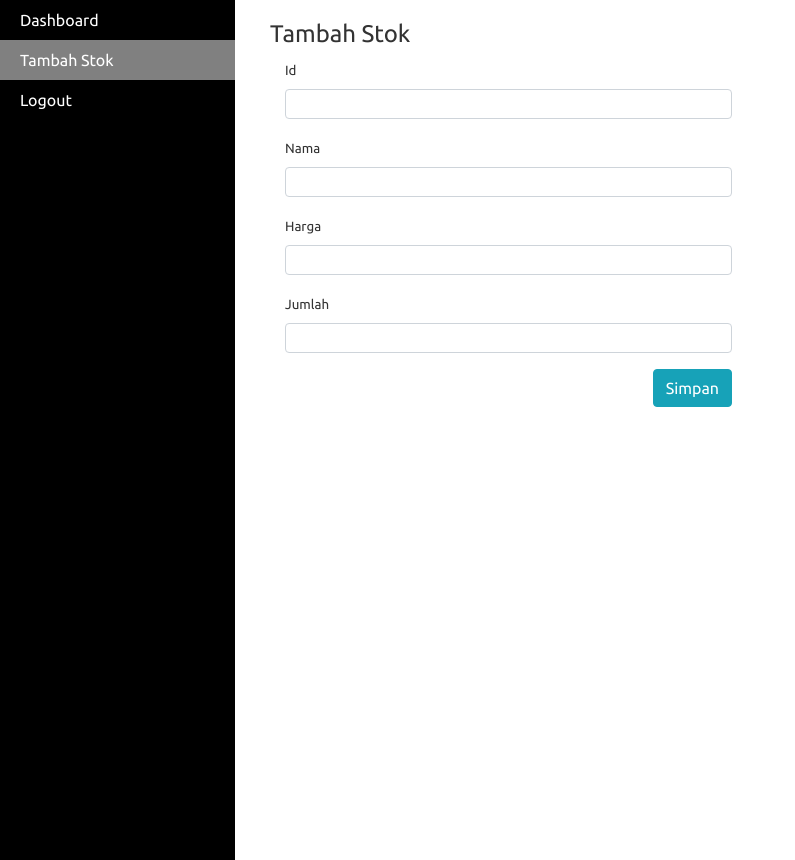
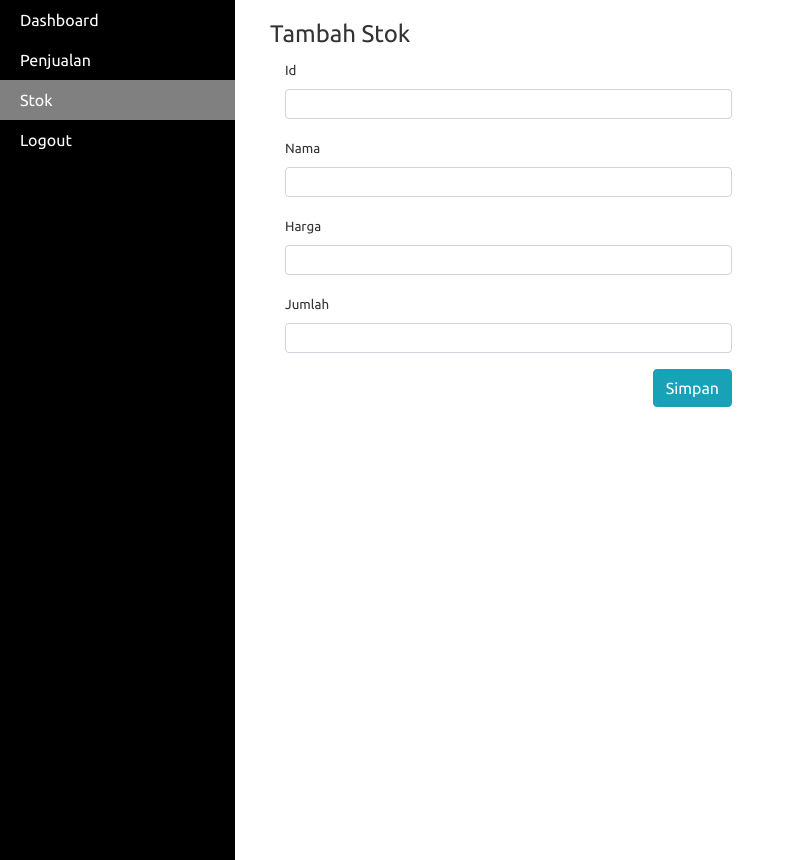
Before and after one commit to ilhaaamn/ServiceCorner, a CodeIgniter app: the page made by application/views/Stok.php in a window 1280 px wide. Shown: the part 56-916 px from the top of the page, without its empty margins (0-795 px from the left). Run offline with CodeIgniter, Linux system fonts and the light colour scheme; some libraries are stand-ins or nearby versions.

Commit message:
minor update

```diff
--- a/application/views/DataSparepart.php
+++ b/application/views/DataSparepart.php
@@ -63,8 +63,7 @@
                     <h4>Data Stok Sparepart</h4>
                     <div class="form-group">
                         <div class="input-group">
-                        <span class="input-group-addon">Search</span>
-                        <input type="text" name="search_part" id="search_part" placeholder="Search by Customer Details" class="form-control" />
+                        <input type="text" name="search_part" id="search_part" placeholder="Cari nama part" class="form-control" />
                         </div>
                     </div>
                     <br>
--- a/application/views/Stok.php
+++ b/application/views/Stok.php
@@ -43,11 +43,14 @@
                         <li>
                             <a href="<?php echo base_url()?>"><span class="lnr lnr-home"></span>Dashboard</a>
                         </li>
+                        <li>
+                            <a href="<?php echo base_url('kasir/transaksi')?>"><span class="lnr lnr-cart"></span>Penjualan</a>
+                        </li>
                         <li class="active">
-                            <a href="<?php echo base_url()?>"><span class="lnr lnr-database"></span>Tambah Stok</a>
+                            <a href="<?php echo base_url('partstok')?>"><span class="lnr lnr-database"></span>Stok</a>
                         </li>
                         <li>
-                            <a href="<?php echo base_url()?>"><span class="lnr lnr-exit"></span>Logout</a>
+                            <a href="<?php echo base_url('kasir/logout')?>"><span class="lnr lnr-exit"></span>Logout</a>
                         </li>
                     </ul>
                 </div>
```
